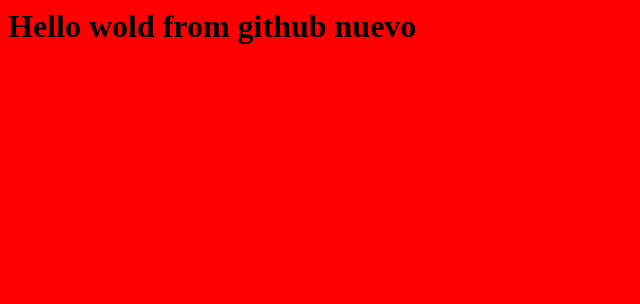
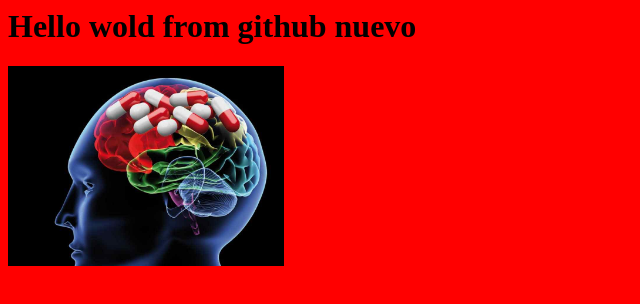
Before and after one commit to luismr1987/luimr.github.io, a plain HTML site: page index.html in a window 1280 px wide. Shown: the whole page, without its empty margins (0-640 px from the left). Drawn offline with Linux system fonts and the light colour scheme.

Commit message:
add image

```diff
--- a/index.html
+++ b/index.html
@@ -1,5 +1,10 @@
 <html>
 	<body bgcolor="red">
 	<h1>Hello wold from github nuevo</h1>
+	<div>
+<img src="image.jpg" height="200"/>
+
+
+	</div>
 	</body>
 </html>
```
Also changed, not shown: image.jpg (added).
